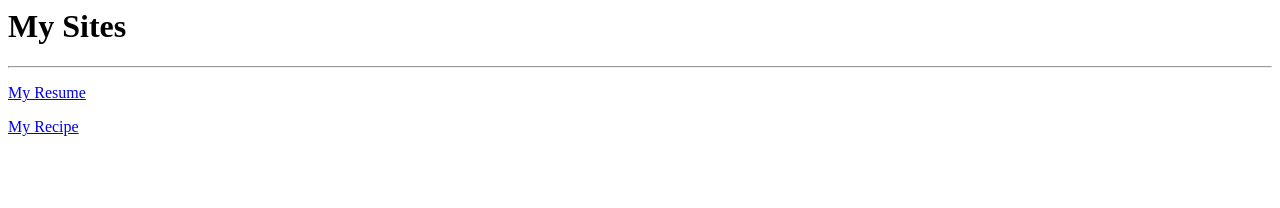
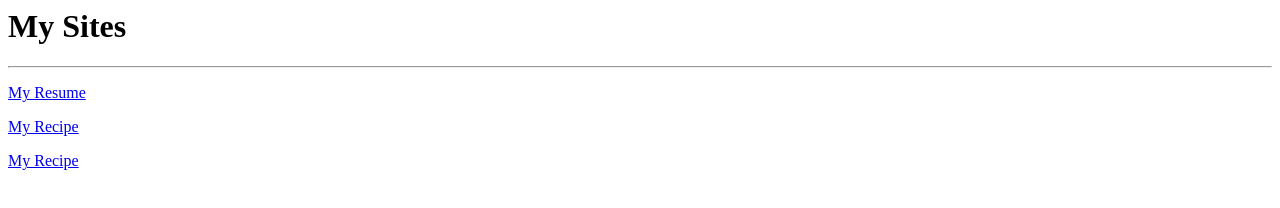
Before and after one commit to BryanUrias/dc-bu-first-project, a plain HTML site: page index.html in a window 1280 px wide. Drawn offline with Linux system fonts and the light colour scheme.

Commit message:
updated index

```diff
--- a/index.html
+++ b/index.html
@@ -10,6 +10,7 @@
 
                 <p><a href="resume.html" target ="_blank"> My Resume</a></p>
                 <p><a href="recipe.html"> My Recipe </a></p>
+                <p><a href="vendingmachine.html"> My Recipe </a></p>
 
 
             </div>
```
